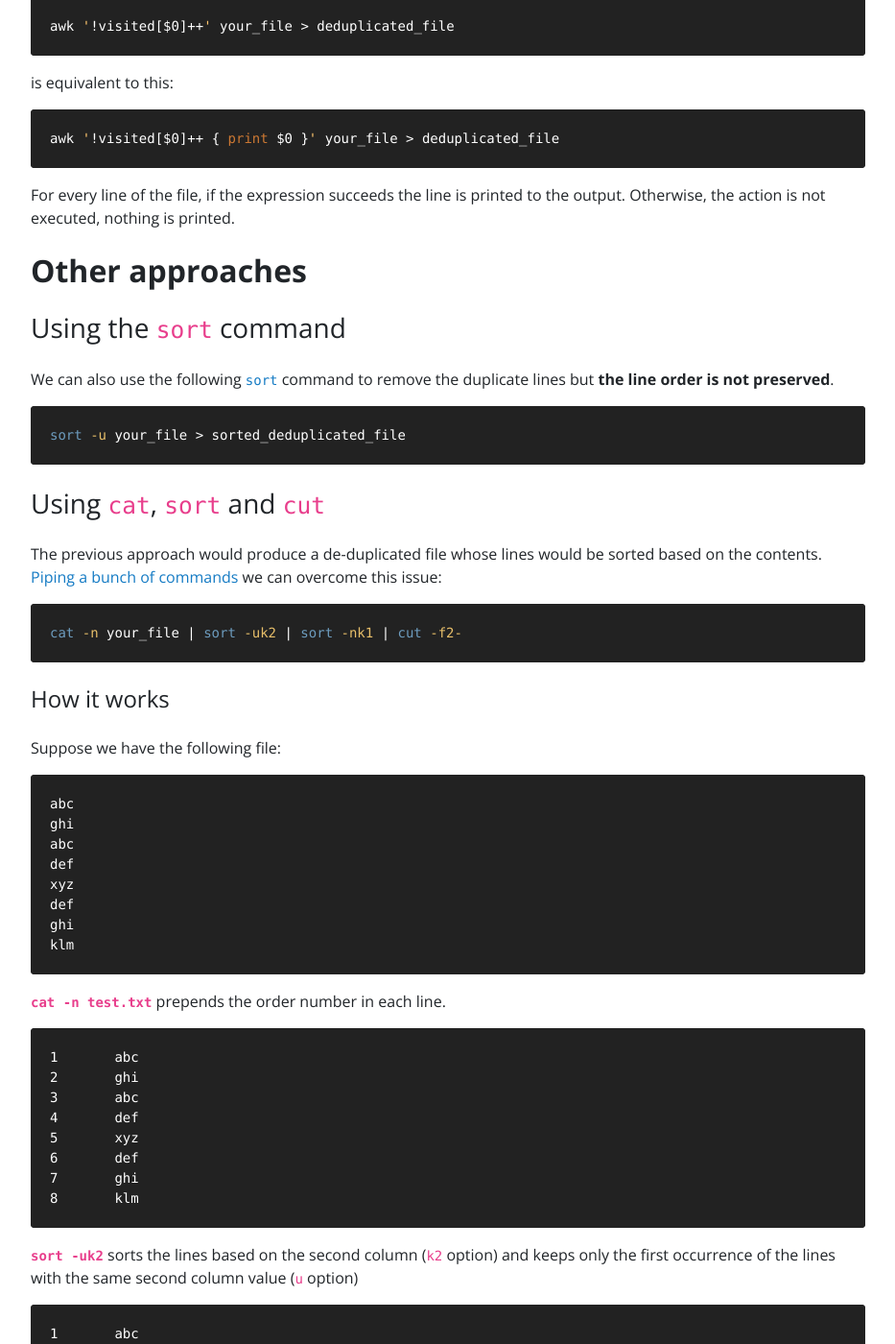
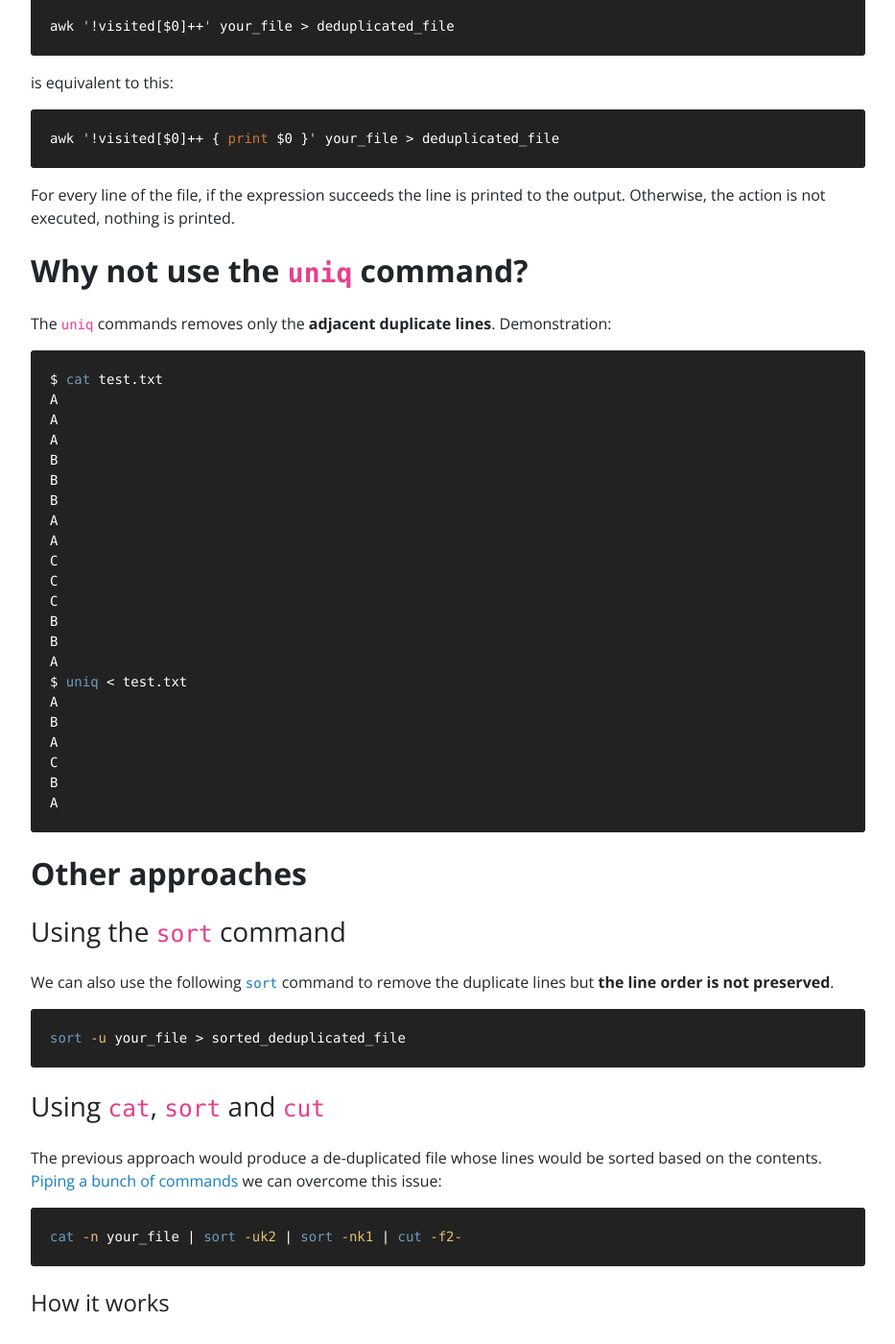
Before and after one commit to iridakos/iridakos.github.io, a Jekyll site: the page built from _posts/2019-05-16-remove-duplicate-lines-preserving-order-linux.markdown, in a window 1280 px wide and 1400 px high, scrolled down 1646 px. Shown: the whole window at 96% size, without its empty margins (23-956 px from the left). Built offline with Jekyll 4.4.1, drawn with Linux system fonts in a browser that asks for light colours; nearby versions of some CDN libraries; comment, search, counter and statistics services are not loaded.

Commit message:
Update 2019-05-16-remove-duplicate-lines-preserving-order-linux.markdown

````diff
--- a/_posts/2019-05-16-remove-duplicate-lines-preserving-order-linux.markdown
+++ b/_posts/2019-05-16-remove-duplicate-lines-preserving-order-linux.markdown
@@ -78,6 +78,35 @@ awk '!visited[$0]++ { print $0 }' your_file > deduplicated_file
 ```
 
 For every line of the file, if the expression succeeds the line is printed to the output. Otherwise, the action is not executed, nothing is printed.
+
+## Why not use the `uniq` command?
+
+The `uniq` commands removes only the **adjacent duplicate lines**. Demonstration:
+
+```bash
+$ cat test.txt
+A
+A
+A
+B
+B
+B
+A
+A
+C
+C
+C
+B
+B
+A
+$ uniq < test.txt
+A
+B
+A
+C
+B
+A
+```
 
 ## Other approaches
 
````
